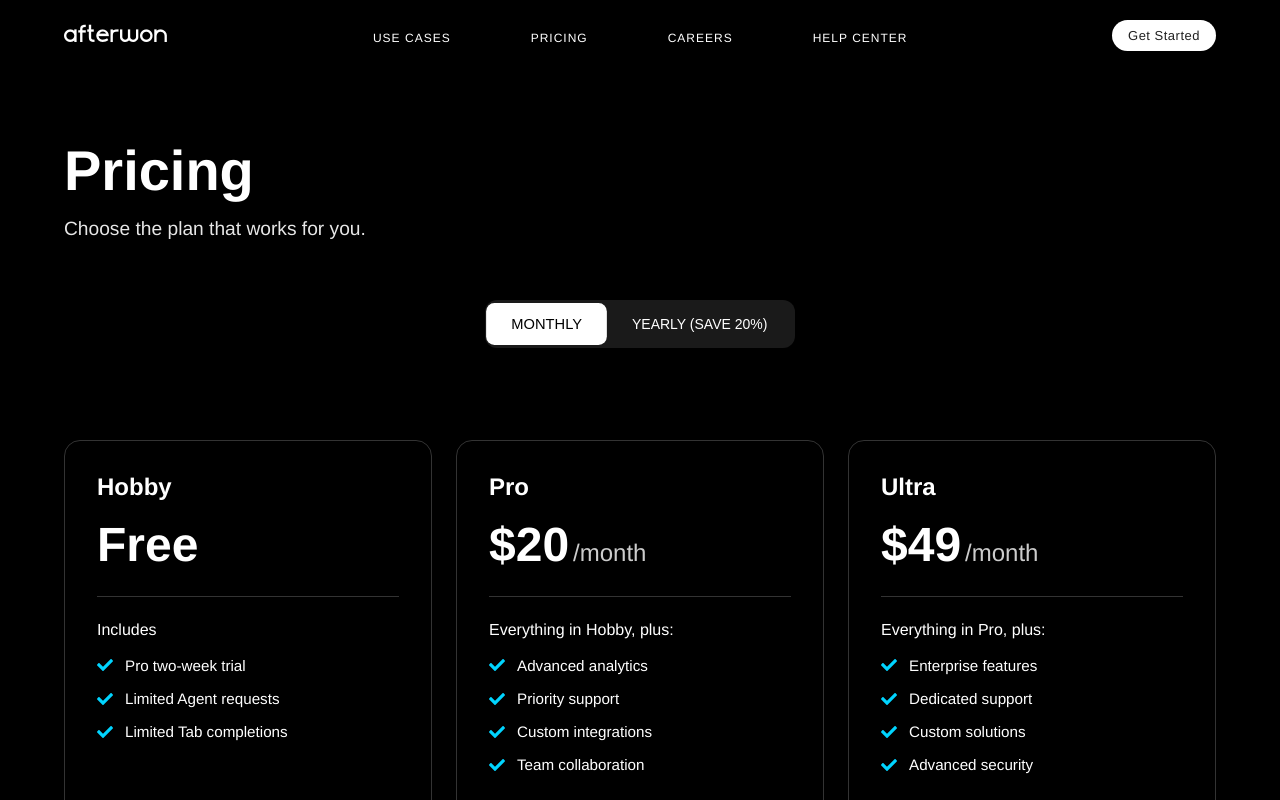
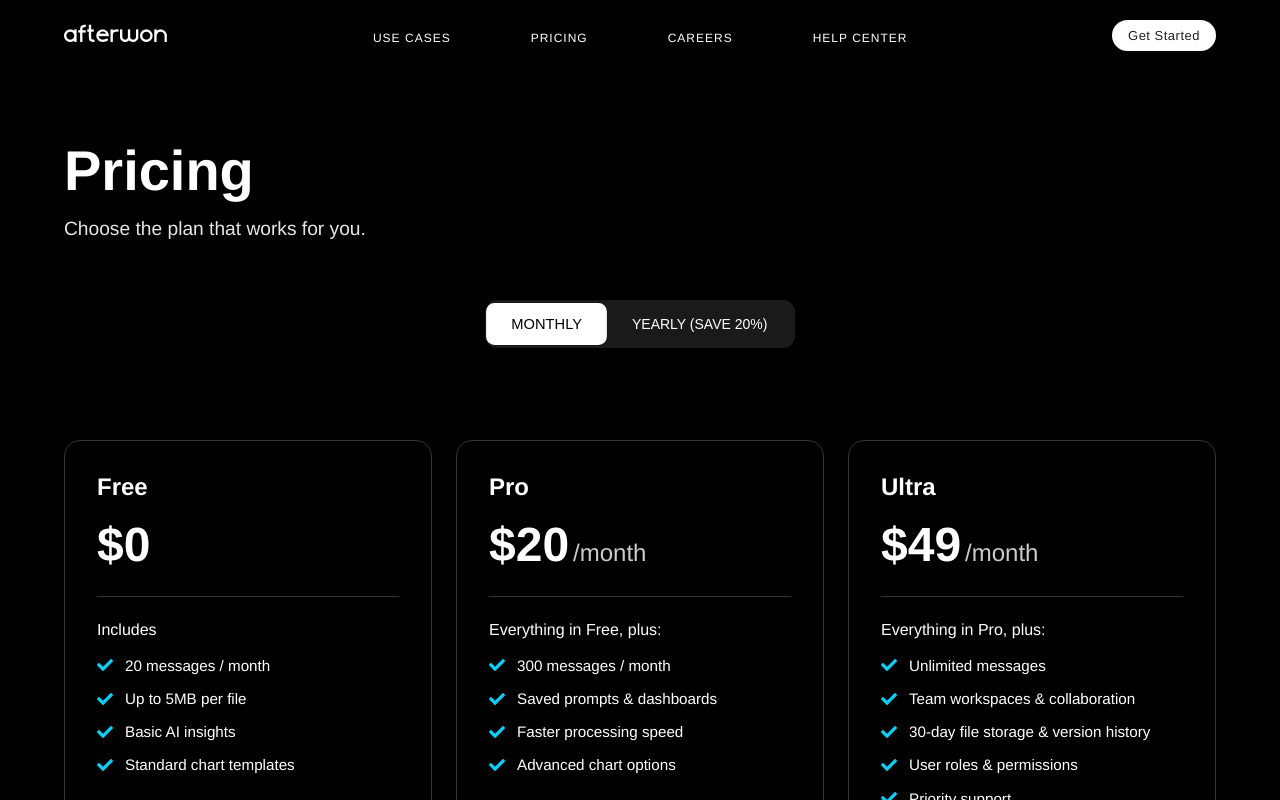
Before and after one commit to YCK-art/afterwon2, a React (Vite) app: page /pricing in a window 1280 px wide. Shown: the top 800 px of the page. Built offline with nearby package versions, Linux system fonts and the light colour scheme; a web font is replaced by a local one.

Commit message:
Update Home and Pricing pages: Add icons to segment controls, modify pricing features, and adjust styling

```diff
--- a/src/App.css
+++ b/src/App.css
@@ -290,6 +290,19 @@
 
 .segment-btn.active::before {
   display: none;
+}
+
+/* 세그먼트 아이콘 스타일 */
+.segment-icon {
+  margin-right: 8px;
+  font-size: 1.1rem;
+  vertical-align: middle;
+}
+
+.segment-btn {
+  display: flex;
+  align-items: center;
+  justify-content: center;
 }
 
 .feature-card h3 {
@@ -664,6 +677,12 @@ body {
   box-shadow: 0 8px 32px rgba(255, 255, 255, 0.1);
 }
 
+
+
+
+
+
+
 .plan-name {
   font-size: 1.5rem;
   color: #ffffff;
--- a/src/pages/Home.tsx
+++ b/src/pages/Home.tsx
@@ -1,4 +1,5 @@
 import { useState } from 'react';
+import { MdInsights, MdPalette, MdTrendingUp } from 'react-icons/md';
 import '../App.css';
 
 function Home() {
@@ -48,18 +49,21 @@ function Home() {
                     className={`segment-btn ${activeTab === 'tab1' ? 'active' : ''}`}
                     onClick={() => handleTabClick('tab1')}
                   >
+                    <MdInsights className="segment-icon" />
                     Instant Insights
                   </button>
                   <button
                     className={`segment-btn ${activeTab === 'tab2' ? 'active' : ''}`}
                     onClick={() => handleTabClick('tab2')}
                   >
+                    <MdPalette className="segment-icon" />
                     Beautiful UI
                   </button>
                   <button
                     className={`segment-btn ${activeTab === 'tab3' ? 'active' : ''}`}
                     onClick={() => handleTabClick('tab3')}
                   >
+                    <MdTrendingUp className="segment-icon" />
                     Smarter over time
                   </button>
                 </div>
--- a/src/pages/Pricing.tsx
+++ b/src/pages/Pricing.tsx
@@ -40,19 +40,20 @@ function Pricing({ onGetStartedClick }: PricingProps) {
 
           {/* Pricing Cards */}
           <div className="pricing-cards">
-            {/* Hobby Plan */}
+            {/* Free Plan */}
             <div className="pricing-card">
-              <h3 className="plan-name">Hobby</h3>
+              <h3 className="plan-name">Free</h3>
               <div className="plan-price">
-                {billingCycle === 'monthly' ? 'Free' : 'Free'}
+                {billingCycle === 'monthly' ? '$0' : '$0'}
               </div>
               <hr className="plan-divider" />
               <div className="plan-features">
                 <p className="includes-text">Includes</p>
                 <ul className="features-list">
-                  <li><FaCheck className="check-icon" /> Pro two-week trial</li>
-                  <li><FaCheck className="check-icon" /> Limited Agent requests</li>
-                  <li><FaCheck className="check-icon" /> Limited Tab completions</li>
+                  <li><FaCheck className="check-icon" /> 20 messages / month</li>
+                  <li><FaCheck className="check-icon" /> Up to 5MB per file</li>
+                  <li><FaCheck className="check-icon" /> Basic AI insights</li>
+                  <li><FaCheck className="check-icon" /> Standard chart templates</li>
                 </ul>
               </div>
               <div className="plan-actions">
@@ -71,12 +72,12 @@ function Pricing({ onGetStartedClick }: PricingProps) {
               </div>
               <div className="plan-divider"></div>
               <div className="plan-features">
-                <p className="includes-text">Everything in Hobby, plus:</p>
+                <p className="includes-text">Everything in Free, plus:</p>
                 <ul className="features-list">
-                  <li><FaCheck className="check-icon" />Advanced analytics</li>
-                  <li><FaCheck className="check-icon" />Priority support</li>
-                  <li><FaCheck className="check-icon" />Custom integrations</li>
-                  <li><FaCheck className="check-icon" />Team collaboration</li>
+                  <li><FaCheck className="check-icon" /> 300 messages / month</li>
+                  <li><FaCheck className="check-icon" /> Saved prompts & dashboards</li>
+                  <li><FaCheck className="check-icon" /> Faster processing speed</li>
+                  <li><FaCheck className="check-icon" /> Advanced chart options</li>
                 </ul>
               </div>
               <div className="plan-actions">
@@ -97,10 +98,11 @@ function Pricing({ onGetStartedClick }: PricingProps) {
               <div className="plan-features">
                 <p className="includes-text">Everything in Pro, plus:</p>
                 <ul className="features-list">
-                  <li><FaCheck className="check-icon" />Enterprise features</li>
-                  <li><FaCheck className="check-icon" />Dedicated support</li>
-                  <li><FaCheck className="check-icon" />Custom solutions</li>
-                  <li><FaCheck className="check-icon" />Advanced security</li>
+                  <li><FaCheck className="check-icon" /> Unlimited messages</li>
+                  <li><FaCheck className="check-icon" /> Team workspaces & collaboration</li>
+                  <li><FaCheck className="check-icon" /> 30-day file storage & version history</li>
+                  <li><FaCheck className="check-icon" /> User roles & permissions</li>
+                  <li><FaCheck className="check-icon" /> Priority support</li>
                 </ul>
               </div>
               <div className="plan-actions">
```
